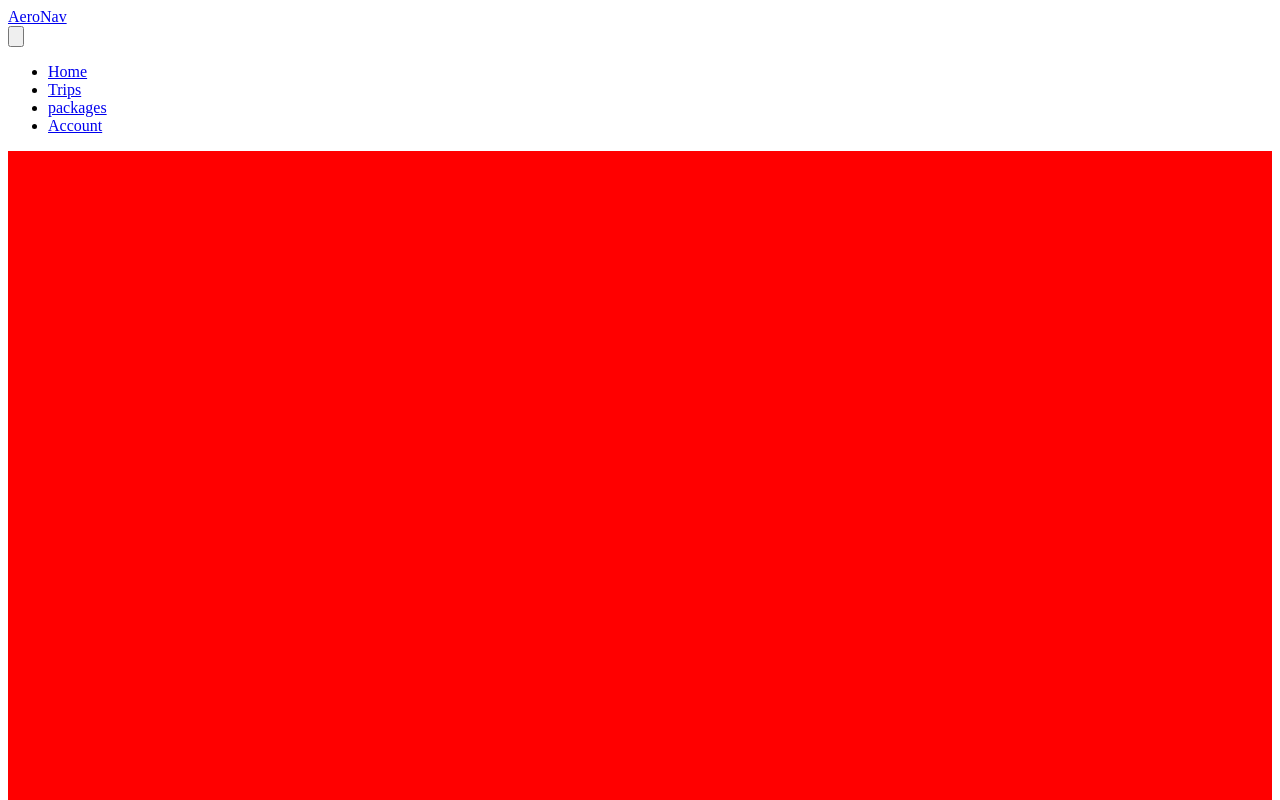
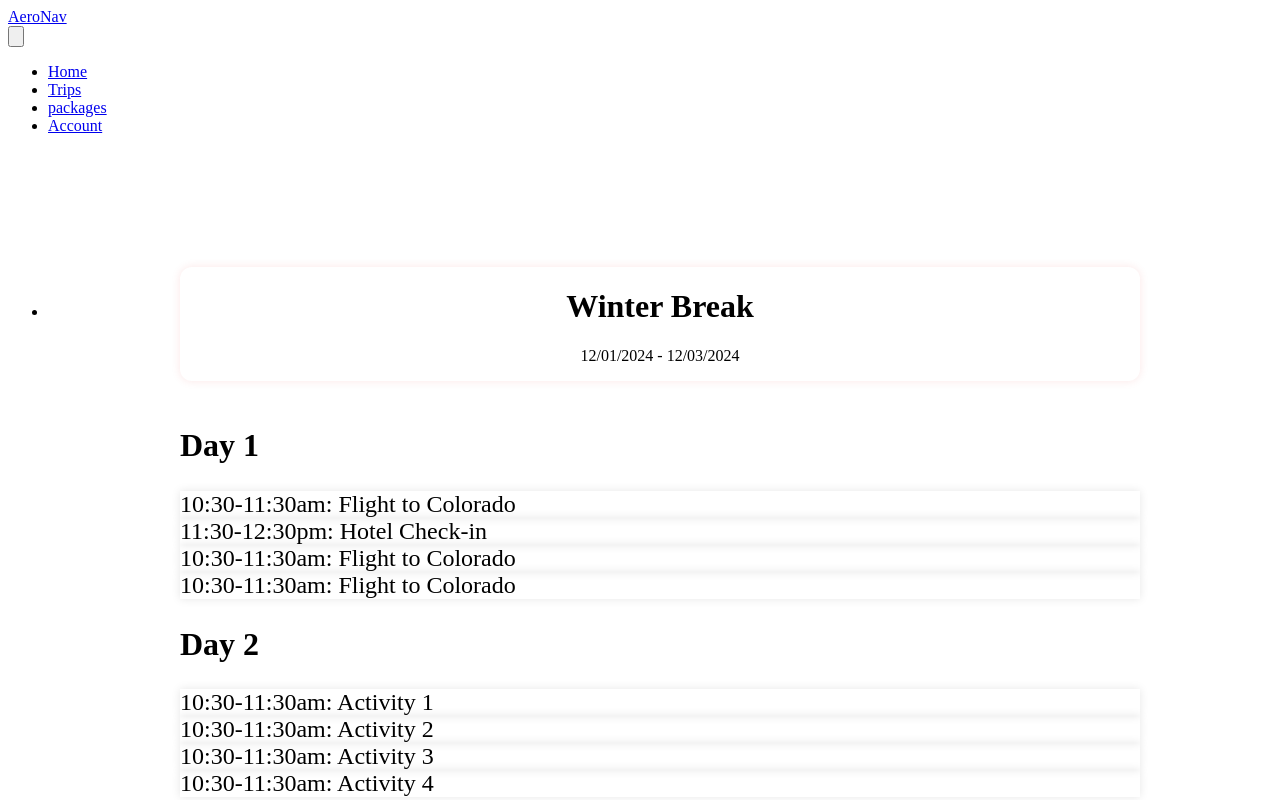
Before and after one commit to Vidssk/Team8, a Next.js app in the folder aeronav/: page /itinerary in a window 1280 px wide. Shown: the top 800 px of the page. Built offline with nearby package versions, Linux system fonts and the light colour scheme.

Commit message:
Itinerary Example

```diff
--- a/aeronav/Data/Trip.js
+++ b/aeronav/Data/ItineraryExample.js
@@ -1,12 +1,12 @@
-const Trip = [
+const ItineraryExample = [
     {
-      href: "/itinerary",
+      day:"1",
       tripName: "Winter Break",
       start: "12/01/2024",
-      end: "12/27/2024",
+      end: "12/03/2024",
       startLocation: "DFW Airport",
       endLocation: "Colorado Springs Airport",
       budget: "$12,000"
     }
   ];
-  module.exports = Trip;
+  module.exports = ItineraryExample;
--- a/aeronav/Data/trips.js
+++ b/aeronav/Data/trips.js
@@ -3,7 +3,7 @@ const trips = [
       href: "/itinerary",
       tripName: "Winter Break",
       start: "12/01/2024",
-      end: "12/27/2024",
+      end: "12/03/2024",
       startLocation: "DFW Airport",
       endLocation: "Colorado Springs Airport",
       budget: "$12,000"
--- a/aeronav/app/itinerary/page.tsx
+++ b/aeronav/app/itinerary/page.tsx
@@ -1,11 +1,20 @@
 import '@/styles/Itineraries.css'
 import TripItinerary from "@/components/TripItinerary.js";
-import Trip from '@/Data/Trip.js';
+import ItineraryExample from '@/Data/ItineraryExample';
   // Add more trip objects as needed
+
 const page = () => {
   return (
-    <div className='Itenerary-Wrapper'>
-      <TripItinerary Trip={Trip}/>
+    <div className='Itinerary-Wrapper'>
+    <ul className='Itinerary-list'>
+          {ItineraryExample.map((trip,index) => (
+            <li key={index}>
+              <TripItinerary
+                Trip={trip}
+                />
+            </li>
+          ))}
+        </ul>
   </div>
 
   )
--- a/aeronav/components/TripItinerary.js
+++ b/aeronav/components/TripItinerary.js
@@ -1,29 +1,46 @@
-import React from 'react';
-// import Trip from '@/Data/Trip.js'
+import Link from "next/link"
+import "@/styles/Itineraries.css"
 
+function TripItinerary({Trip}) {
+    return (
+<div className="Trip-Itinerary-Wrapper">
+  <div className="Top-Wrapper">
+  <h1 className="Itinerary-Title">
+    {Trip.tripName}
+  </h1>
+  <p>{Trip.start} - {Trip.end}</p>
+  </div>
+  <div className="Days-Wrapper">
+    <div className="Day-Wrapper">
+      <h2 className="Day-title">Day 1</h2>
+      <div className="activities-wrapper">
+          <div className="activity-wrapper">10:30-11:30am: Flight to Colorado</div>
+          <div className="activity-wrapper">11:30-12:30pm: Hotel Check-in</div>
+          <div className="activity-wrapper">10:30-11:30am: Flight to Colorado</div>
+          <div className="activity-wrapper">10:30-11:30am: Flight to Colorado</div>
+      </div>
+    </div>
+    <div className="Day-Wrapper">
+      <h2 className="Day-title">Day 2</h2>
+      <div className="activities-wrapper">
+          <div className="activity-wrapper">10:30-11:30am: Activity 1</div>
+          <div className="activity-wrapper">10:30-11:30am: Activity 2</div>
+          <div className="activity-wrapper">10:30-11:30am: Activity 3</div>
+          <div className="activity-wrapper">10:30-11:30am: Activity 4</div>
+      </div>
+    </div>
+    <div className="Day-Wrapper">
+      <h2 className="Day-title">Day 3</h2>
+      <div className="activities-wrapper">
+          <div className="activity-wrapper">10:30-11:30am: Activity 1</div>
+          <div className="activity-wrapper">10:30-11:30am: Activity 2</div>
+          <div className="activity-wrapper">10:30-11:30am: Hotel Checkout</div>
+          <div className="activity-wrapper">10:30-11:30am: Flight Home</div>
+      </div>
+    </div>
+  </div>
+</div>
+    )
+}
 
-
-
-function TripItinerary ({Trip}){
-//   const totalDuration = activities.length > 0 ? activities.reduce((acc, activity) => acc + activity.duration, 0) : 0;
-
-  return (
-    <div className='Trip-Itinerary-Wrapper'>
-      {/* <p>Total duration: {totalDuration} hours</p> */}
-      <h1 className='Itinerary-Title'>{Trip.tripName}</h1>
-      {/* {activities.length > 0 ? (
-        <ul>
-          {activities.map((activity, index) => (
-            <li key={index}>
-            </li>
-          ))}
-        </ul>
-        ) : (
-      )}
-        */}
-        {/* <p>No activities available</p> */}
-    </div>
-  );
-};
-
-export default TripItinerary;
+export default TripItinerary
--- a/aeronav/styles/Itineraries.css
+++ b/aeronav/styles/Itineraries.css
@@ -16,11 +16,11 @@
 
 }
 
-.Itineraries-Title {
+.Itineraries-Title, .Itinerary-Title {
     color: var(--primaryTextColor);
     font-size: 32px;
     font-weight: bold;
-    animation-duration: 10ms;
+    /* animation-duration: 10ms; */
 }
 .Itineraries-list {
 
@@ -30,10 +30,15 @@
 }
 .Itinerary-Link-Wrapper {
     margin-bottom:20px;
+    padding-left: 5px;
+    padding-right: 5px;
     background-color: var(--secondaryBackColor);
     /* color: red; */
     display: flex;
     align-items: center;
+    border-radius: 12px;
+    border: 2px solid var(--secondaryTextColor); /* Add border */
+    box-shadow: 0px 0px 10px rgba(215, 20, 20, 0.1); /* Add box shadow for a nice effect */
 }
 .Itinerary-Link-Wrapper:hover {
     background-color: var(--thirdBackColor);
@@ -66,22 +71,56 @@
     /* background-color: pink; */
 }
 
+.Trip-Itinerary-Wrapper {
+    /* background-color: blue; */
+     max-width: 960px;
+     margin-inline: auto;
+     display: grid;
+     flex-flow: column;
+     align-items: center;
+     /* display: flex; */
+    }
+    .Itinerary-Wrapper {
+        min-height: 100vh;
+        background-color: var(--primaryBackColor);
+        padding-top: 100px;
+        justify-content: center;
 
-.Trip-Itinerary-Wrapper {
-    background-color: red;
-    min-height: 100vh;
-    display: flex;
-    padding-top: 100px;
-    /* align-items: center; */
-    justify-content: center;
-}
+    }
+    .Itinerary-Title {
+        /* display: flex; */
+        justify-content: center;
+        color: var(--primaryTextColor);
+    }
+    .Top-Wrapper {
+        margin-bottom: 20px;
+        text-align: center;
+        border-radius: 12px;
+        border: 2px solid var(--secondaryTextColor); /* Add border */
+        box-shadow: 0px 0px 10px rgba(215, 20, 20, 0.1); /* Add box shadow for a nice effect */
+    }
 
-/*
-<div className='Itineraries-Page-Wrapper'>
-    <div className='Itineraries-Wrapper'>
-        <h1 className='Iteneraries-Title'>Trip Itineraries</h1>
-        <ul>
-            <li><Itinerary/></li>
-</ul>
-</div>
-</div> */
+    .Days-Wrapper {
+
+    }
+    .Day-Wrapper {
+        background-color: var(--secondaryBackColor);
+        margin-top: 20px;
+        font-size: 24px;
+
+
+    }
+    .Day-title {
+        font-size: 32px;
+        background-color: var(--secondaryBackColor);
+
+    }
+
+    .activities-wrapper {
+        background-color: var(--thirdBackColor);
+    /* background-color: aqua; */
+    }
+    .activity-wrapper {
+        border: 1px solid var(--secondaryTextColor); /* Add border */
+        box-shadow: 0px 0px 10px rgba(0, 0, 0, 0.1);
+    }
```
Also changed, not shown: aeronav/app/trips/page.tsx (+22 -22 lines), aeronav/components/Itinerary.js (+2 -25 lines).
